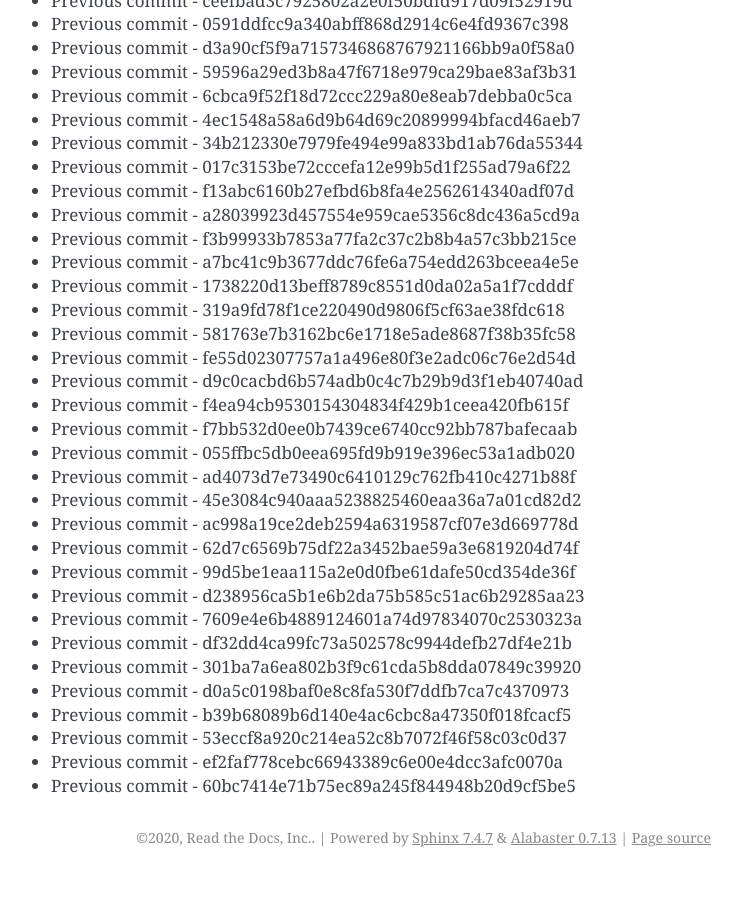
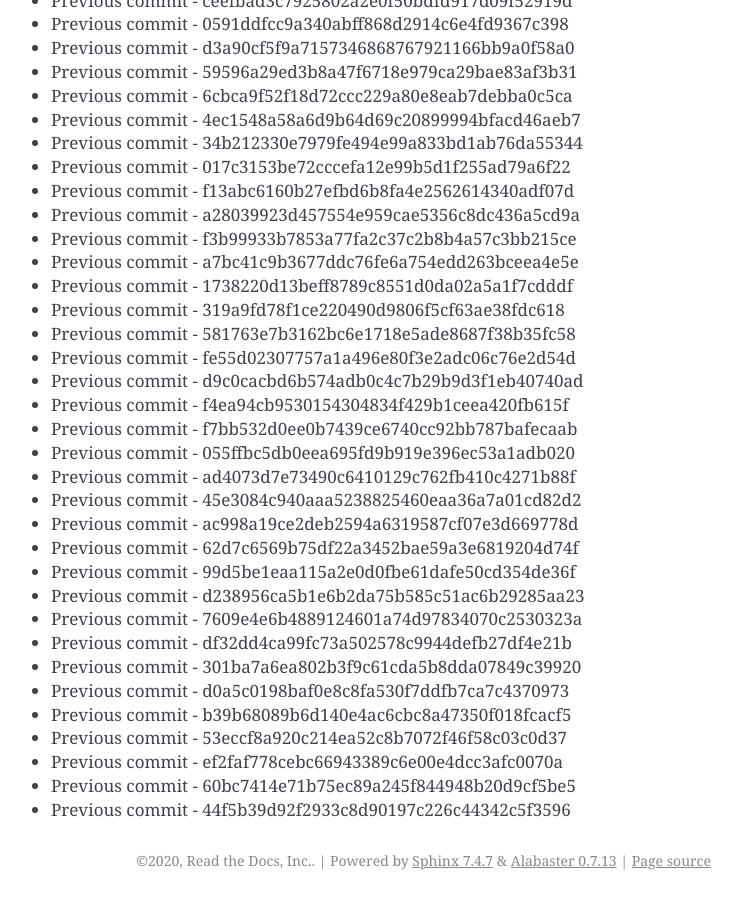
Before and after one commit to readthedocs/rtd-git-stresstest, a Sphinx documentation site: the page built from docs/updates.rst, in a window 1280 px wide and 900 px high, scrolled down 61099 px. Shown: the whole window, without its empty margins (399-1141 px from the left). Built offline with Sphinx 7.4.7, drawn with Linux system fonts in a browser that asks for light colours; before the commit the page ends 61976 px from its top, so only the background shows below that.

Commit message:
Generating commit from previous: 44f5b39d92f2933c8d90197c226c44342c5f3596

```diff
--- a/docs/updates.rst
+++ b/docs/updates.rst
@@ -2599,3 +2599,4 @@ It can be tested for any performance characteristics.
 * Previous commit - 53eccf8a920c214ea52c8b7072f46f58c03c0d37
 * Previous commit - ef2faf778cebc66943389c6e00e4dcc3afc0070a
 * Previous commit - 60bc7414e71b75ec89a245f844948b20d9cf5be5
+* Previous commit - 44f5b39d92f2933c8d90197c226c44342c5f3596
```
